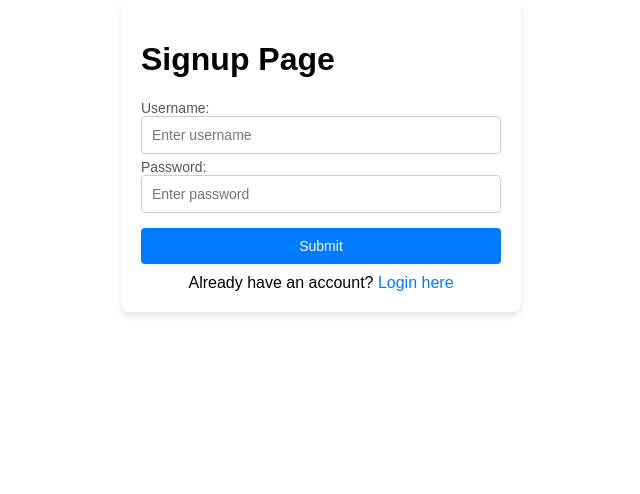
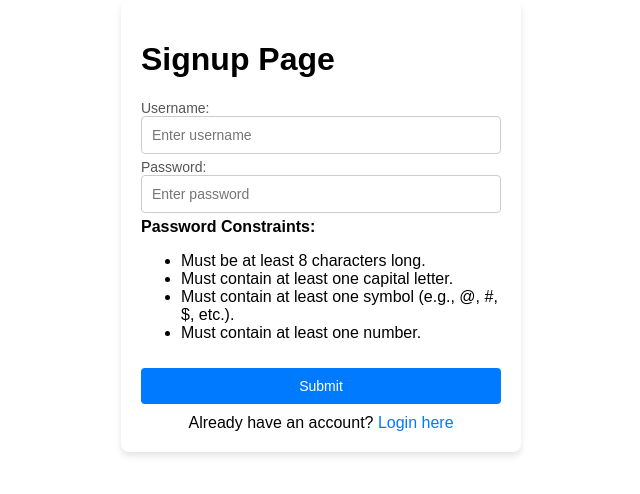
Before and after one commit to K-Senthil-Shunmugam/realms-of-discovery-front-end, a React (Create React App) app: page / in a window 1280 px wide. Shown: the top 494 px of the page, without its empty margins (319-959 px from the left). Built offline with nearby package versions, Linux system fonts and the light colour scheme.

Commit message:
Update 2 files
- /src/App.js
- /src/App.css

```diff
--- a/src/App.css
+++ b/src/App.css
@@ -177,3 +177,19 @@ p {
 .login-link a:hover {
   text-decoration: underline;
 }
+/* Password Constraints Styling */
+.password-constraints {
+  margin-bottom: 20px;
+  font-size: 14px;
+  color: #555;
+}
+
+.password-constraints ul {
+  list-style: square;
+  padding-left: 20px;
+  margin-top: 10px;
+}
+
+.password-constraints ul li {
+  margin-bottom: 5px;
+}
--- a/src/App.js
+++ b/src/App.js
@@ -128,6 +128,15 @@ function SignupPage() {
             {passwordStrength === 'strong' && <span>Strong password</span>}
           </div>
         )}
+        <div className="password-constraints">
+          <strong>Password Constraints:</strong>
+          <ul>
+            <li>Must be at least 8 characters long.</li>
+            <li>Must contain at least one capital letter.</li>
+            <li>Must contain at least one symbol (e.g., @, #, $, etc.).</li>
+            <li>Must contain at least one number.</li>
+          </ul>
+        </div>
         {errorMessage && <p className="error-message">{errorMessage}</p>}
         <button type="submit" className="signup-button">
           Submit
```
